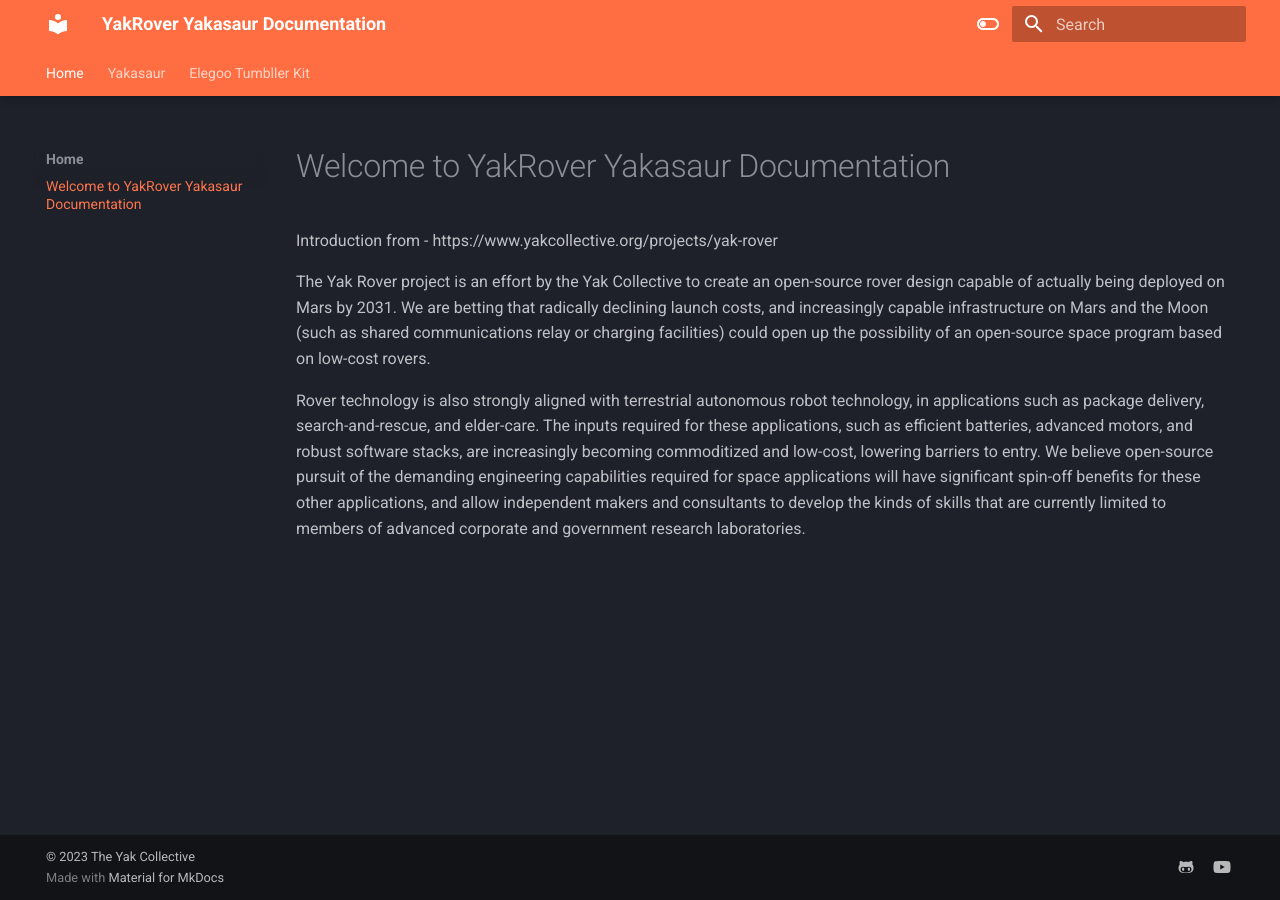
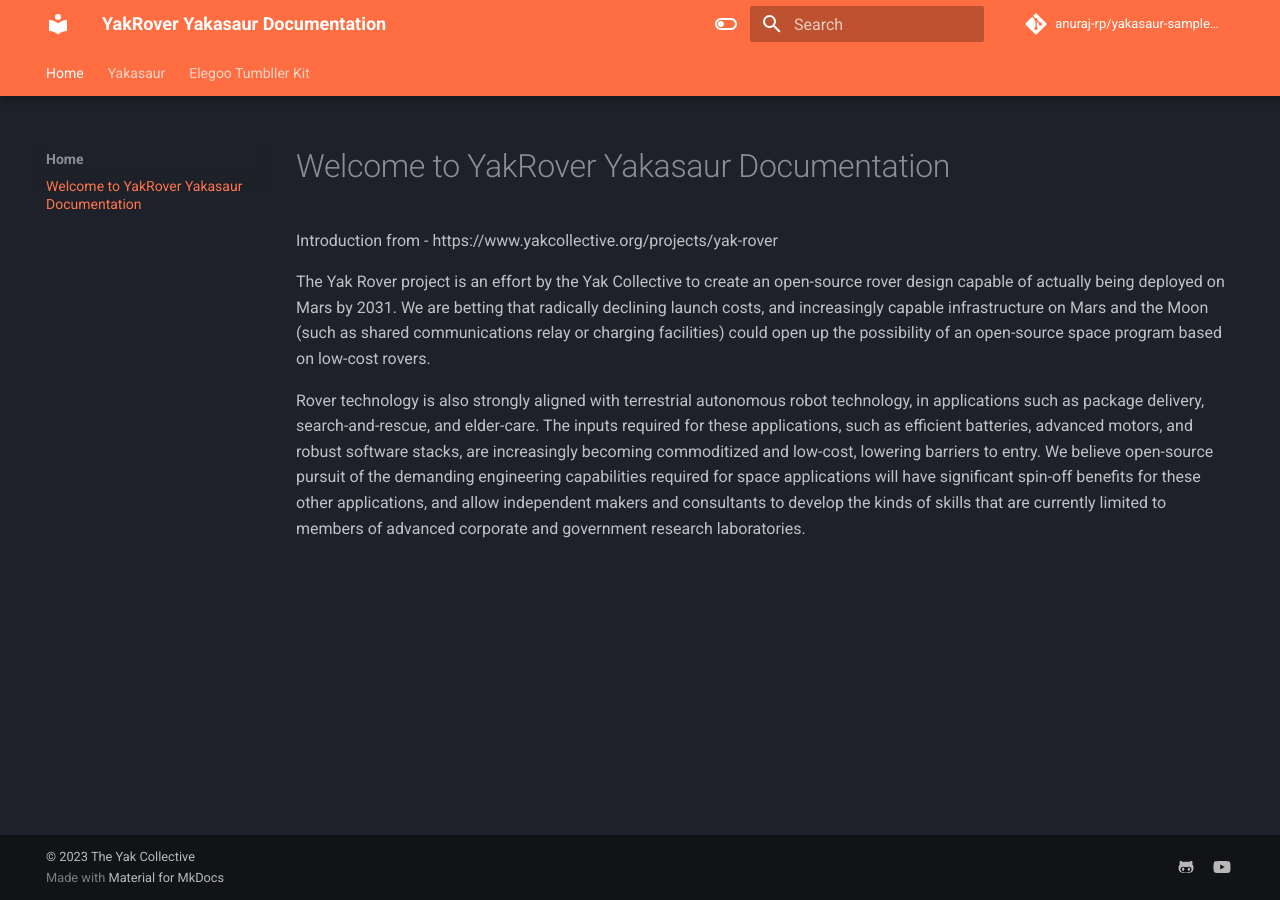
Before and after one commit to anuraj-rp/yakasaur-sampledocs, an MkDocs documentation site: the page built from docs/index.md, in a window 1280 px wide. Built offline with MkDocs 1.6.1 and Material for MkDocs 9.7.7, drawn with Linux system fonts in a browser that asks for light colours; comment, search, counter and statistics services are not loaded.

Commit message:
Update mkdocs.yml with github link in header

```diff
--- a/mkdocs.yml
+++ b/mkdocs.yml
@@ -60,5 +60,9 @@
   - Elegoo Tumbller Kit:
     - elegoo-tumbller.md
 
+repo_url: https://github.com/anuraj-rp/yakasaur-sampledocs/
+
+repo_name: anuraj-rp/yakasaur-sampledocs
+
 copyright: |
   &copy; 2023 <a href="https://www.yakcollective.org/" target="_blank" rel="noopener">The Yak Collective</a>
```
